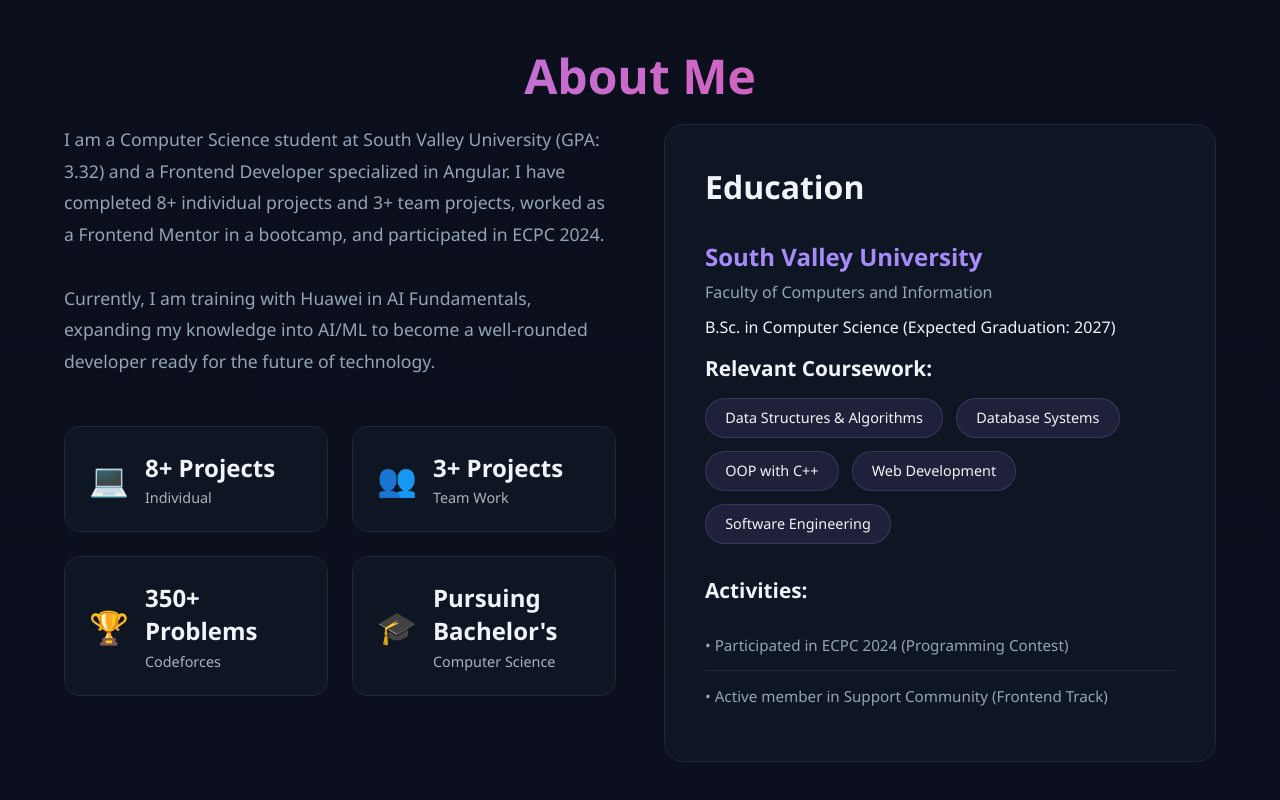
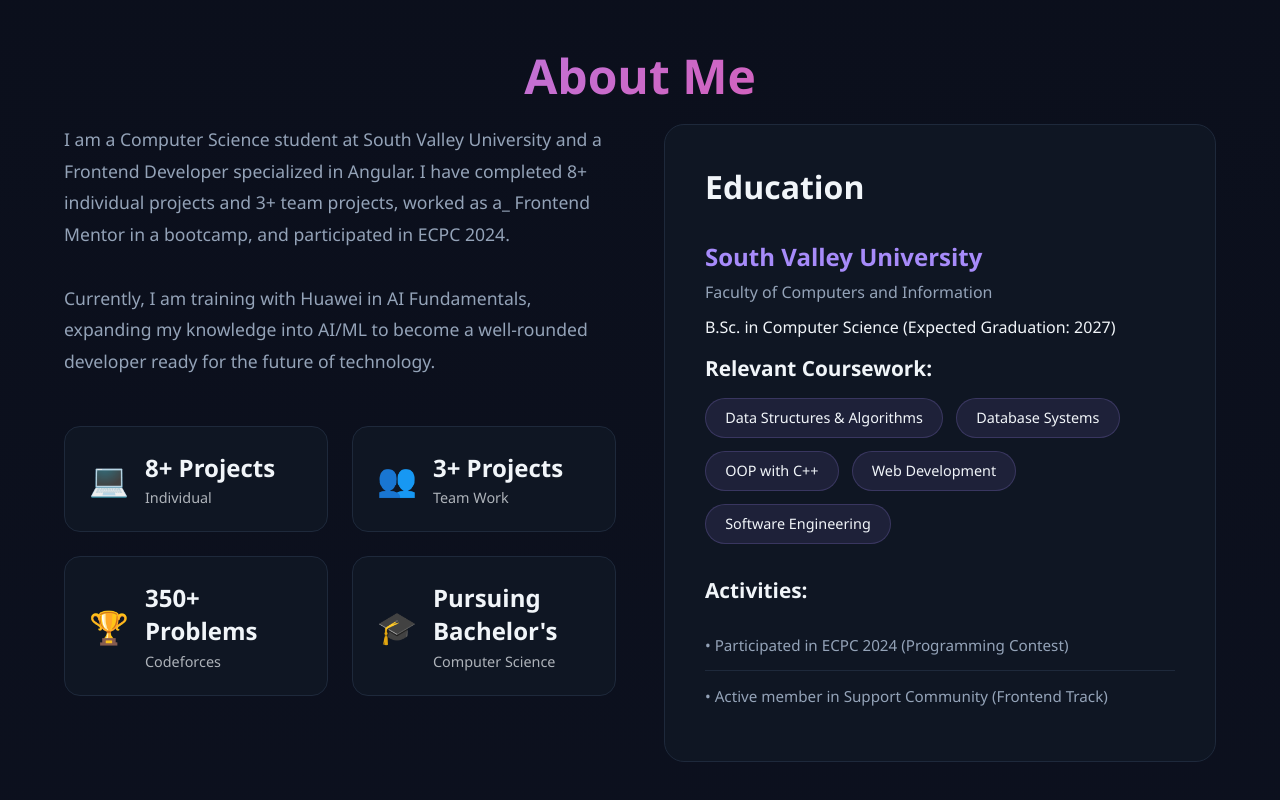
Before and after one commit to Rawanbahaa142/Portfolio_2025, a plain HTML site: page index.html in a window 1280 px wide. Shown: the part 837-1637 px from the top of the page. Drawn offline with Linux system fonts and the light colour scheme.

Commit message:
Update bio section in index.html
Removed GPA information from the bio section.

```diff
--- a/index.html
+++ b/index.html
@@ -76,9 +76,9 @@
     <div class="about-content">
       <div class="bio-section">
         <p class="bio-text">
-          I am a Computer Science student at South Valley University (GPA:
-          3.32) and a Frontend Developer specialized in Angular. I have
-          completed 8+ individual projects and 3+ team projects, worked as a
+          I am a Computer Science student at South Valley University
+          and a Frontend Developer specialized in Angular. I have
+          completed 8+ individual projects and 3+ team projects, worked as a_
           Frontend Mentor in a bootcamp, and participated in ECPC 2024.
         </p>
 
```
